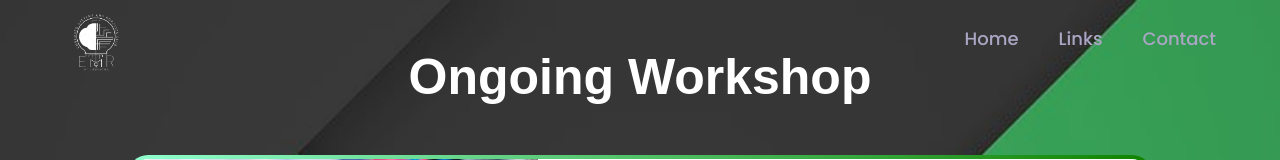
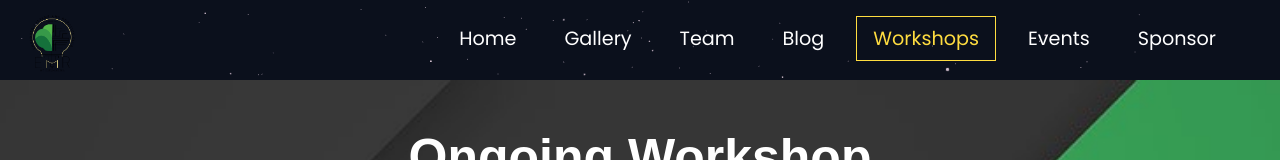
Before and after one commit to Einstein-ash/WebD-2.1_a, a React (Vite) app: page /workshop in a window 1280 px wide. Shown: the top 160 px of the page. Built offline with nearby package versions, Linux system fonts and the light colour scheme.

Commit message:
Navbar2 added  mobile view left

```diff
--- a/src/App.jsx
+++ b/src/App.jsx
@@ -21,7 +21,7 @@ const App = () => {
   return (
     <BrowserRouter>
 <ScrollToTop />
-<Navbar/>
+{/* <Navbar/> */}
 <StarsCanvas />
 
       <Routes>
--- /dev/null
+++ b/src/assets/css/Navbar2.css
@@ -0,0 +1,118 @@
+.navbar2 {
+    background-color: #4157591b;
+    height: 80px;
+    display: flex;
+    justify-content: center;
+    align-items: center;
+    font-size: 1.2rem;
+    position: sticky;
+    top: 0;
+    z-index: 20;
+  }
+
+  .nav2-container {
+    display: flex;
+    justify-content: center;
+    align-items: center;
+    width: 100%;
+    height: 50px;
+    max-width: 1500px;
+  }
+
+  .nav2-logo {
+    color: #185a15;
+    align-items: center;
+    margin-left: 20px;
+    cursor: pointer;
+    text-decoration: none;
+    font-size: 2rem;
+    flex-grow: 1;
+  }
+
+  .nav2-menu {
+    display: flex;
+    list-style: none;
+    text-align: center;
+    margin-right: 2rem;
+  }
+
+  .nav2-links {
+    color: #fff;
+    text-decoration: none;
+    padding: 0.5rem 1rem;
+    height: 100%;
+    border-bottom: 3px solid transparent;
+  }
+  .fa-code {
+    margin-left: 1rem;
+  }
+
+  .nav2-item {
+    line-height: 40px;
+    margin-right: 1rem;
+  }
+
+  .nav2-item:after {
+    content: "";
+    display: block;
+    height: 3px;
+    width: 0;
+    background: transparent;
+    transition: width 0.7s ease, background-color 0.5s ease;
+  }
+
+  .nav2-item:hover:after {
+    width: 100%;
+    background: #ffdd40;
+  }
+
+  .nav2-item .active {
+    color: #ffdd40;
+    border: 1px solid #ffdd40;
+  }
+
+  .nav2-icon {
+    display: none;
+  }
+
+  @media screen and (max-width: 960px) {
+    .nav2-menu {
+      display: flex;
+      flex-direction: column;
+      width: 100%;
+      border-top: 1pxsolid #fff;
+      position: absolute;
+      top: 80px;
+      left: -110%;
+      opacity: 1;
+      transition: all 0.5s ease;
+    }
+
+    .nav2-menu.active {
+      background: #1f5156;
+      left: 0px;
+      opacity: 1;
+      transition: all 0.5s ease;
+      z-index: 1;
+    }
+    .nav2-item .active {
+      color: #ffdd40;
+      border: none;
+    }
+    .nav2-links {
+      padding: 1.5rem;
+      width: 100%;
+      display: table;
+    }
+
+    .nav2-icon {
+      display: block;
+      position: absolute;
+      top: 0;
+      right: 0;
+      transform: translate(-100%, 60%);
+      font-size: 1.8rem;
+      cursor: pointer;
+      color: #ffdd40;
+    }
+  }
--- /dev/null
+++ b/src/components/Navbar2.jsx
@@ -0,0 +1,109 @@
+import React, { useState } from "react";
+import { NavLink } from "react-router-dom";
+import "../assets/css/NavBar2.css";
+import logo2 from "../assets/images/emr_logo.png"
+
+function NavBar2() {
+  const [click, setClick] = useState(false);
+
+  const handleClick = () => setClick(!click);
+  return (
+    <>
+      <nav className="navbar2">
+        <div className="nav2-container">
+          <NavLink exact to="/" className="nav2-logo flex justify-between">
+          <img src={logo2} alt="logo" className="w-16 h-13" />
+
+            <i className="fas fa-code"></i>
+          </NavLink>
+
+          <ul className={click ? "nav2-menu active" : "nav2-menu"}>
+            <li className="nav2-item">
+              <NavLink
+                exact
+                to="/"
+                activeClassName="active"
+                className="nav2-links"
+                onClick={handleClick}
+              >
+                Home
+              </NavLink>
+            </li>
+            <li className="nav2-item">
+              <NavLink
+                exact
+                to="/gallery"
+                activeClassName="active"
+                className="nav2-links"
+                onClick={handleClick}
+              >
+                Gallery
+              </NavLink>
+            </li>
+            <li className="nav2-item">
+              <NavLink
+                exact
+                to="/team"
+                activeClassName="active"
+                className="nav2-links"
+                onClick={handleClick}
+              >
+                Team
+              </NavLink>
+            </li>
+            <li className="nav2-item">
+              <NavLink
+                exact
+                to="/blog"
+                activeClassName="active"
+                className="nav2-links"
+                onClick={handleClick}
+              >
+                Blog
+              </NavLink>
+            </li>
+            <li className="nav2-item">
+              <NavLink
+                exact
+                to="/workshop"
+                activeClassName="active"
+                className="nav2-links"
+                onClick={handleClick}
+              >
+                Workshops
+              </NavLink>
+            </li>
+            <li className="nav2-item">
+              <NavLink
+                exact
+                to="/event"
+                activeClassName="active"
+                className="nav2-links"
+                onClick={handleClick}
+              >
+                Events
+              </NavLink>
+            </li>
+            <li className="nav2-item">
+              <NavLink
+                exact
+                to="/sponsor"
+                activeClassName="active"
+                className="nav2-links"
+                onClick={handleClick}
+              >
+                Sponsor
+              </NavLink>
+            </li>
+
+          </ul>
+          <div className="nav2-icon" onClick={handleClick}>
+            <i className={click ? "fas fa-times" : "fas fa-bars"}></i>
+          </div>
+        </div>
+      </nav>
+    </>
+  );
+}
+
+export default NavBar2;
--- a/src/components/Sponsor/Sponsor.jsx
+++ b/src/components/Sponsor/Sponsor.jsx
@@ -1,6 +1,7 @@
 import React, { useState, useEffect } from 'react';
 import roboImg from '../../assets/images/robo.png';
 import '../../assets/css/Sponsor.css';
+import NavBar2 from '../Navbar2';
 
 const SponsorPage = () => {
 
@@ -17,8 +18,11 @@ const SponsorPage = () => {
 
 
   return (
+    <div>
+
+
     <div className="sponsor">
-
+    <NavBar2 />
     {isWideScreen && (
         <div className="sponsor-image">
             <img className="sponsor-robo" src={roboImg} alt="roboImg" />
@@ -56,6 +60,7 @@ const SponsorPage = () => {
       </footer>
     </div>
  </div>
+ </div>
   )
 };
 
--- a/src/pages/Blog.jsx
+++ b/src/pages/Blog.jsx
@@ -1,10 +1,13 @@
 import React from 'react'
 import BlogPage from "../components/BlogCard/BlogPage.jsx"
-
+import NavBar2 from '../components/Navbar2.jsx';
 
 function Blog(){
     return(
+    <div>
+        <NavBar2 />
         <BlogPage />
+        </div>
     );
 }
 
--- a/src/pages/GalleryPage.jsx
+++ b/src/pages/GalleryPage.jsx
@@ -1,10 +1,14 @@
 import React from 'react';
 import Gallery from '../components/Gallery/Gallery';
+import NavBar2 from '../components/Navbar2';
 
 
 function GalleryPage(){
     return(
+        <div>
+        <NavBar2 />
         <Gallery />
+        </div>
     );
 }
 
--- a/src/pages/TeamPage.jsx
+++ b/src/pages/TeamPage.jsx
@@ -1,6 +1,7 @@
 import React from 'react'
 // import FacultyCard from "../components/Faculty/FacultyCard"
 import Card from '../components/Team/Card'
+import NavBar2 from '../components/Navbar2';
 import {
     StarsCanvas,
 
@@ -22,7 +23,7 @@ function TeamPage() {
 
 <div>
 
-
+        <NavBar2 />
         <div className="relative z-0 bg-primary">
             <Card />
         {/* <Navbar /> */}
--- a/src/pages/WorkshopPage.jsx
+++ b/src/pages/WorkshopPage.jsx
@@ -1,10 +1,12 @@
 import React from "react";
 import WorkshopHead from "../components/WorkshopPage/WorkshopHead";
 import CurrentWorkshop from "../components/WorkshopPage/CurrentWorkshop";
-
+import NavBar2 from '../components/Navbar2';
 function WorkshopPage() {
   return (
     <>
+
+        <NavBar2 />
       <CurrentWorkshop />
       <WorkshopHead />
     </>
```
